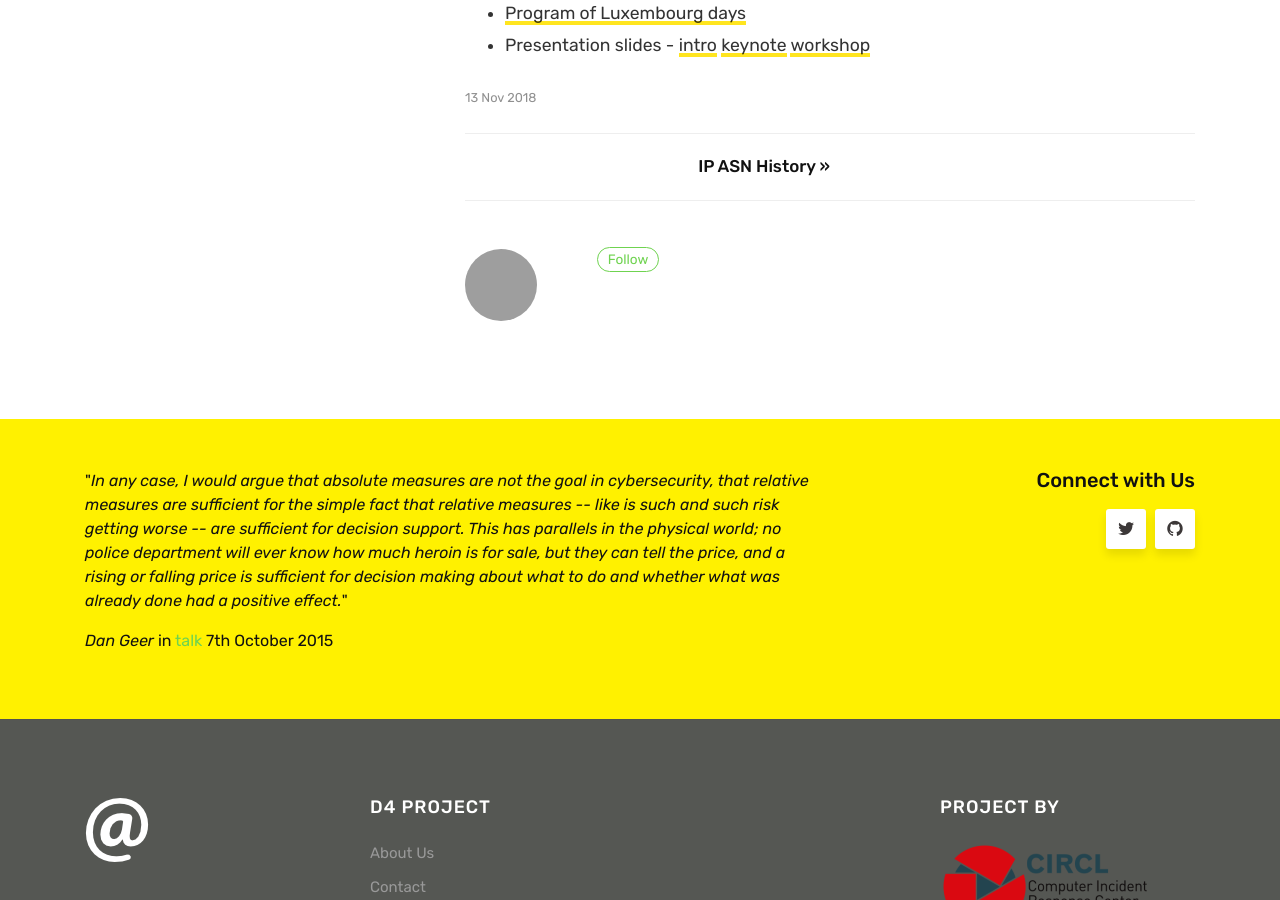
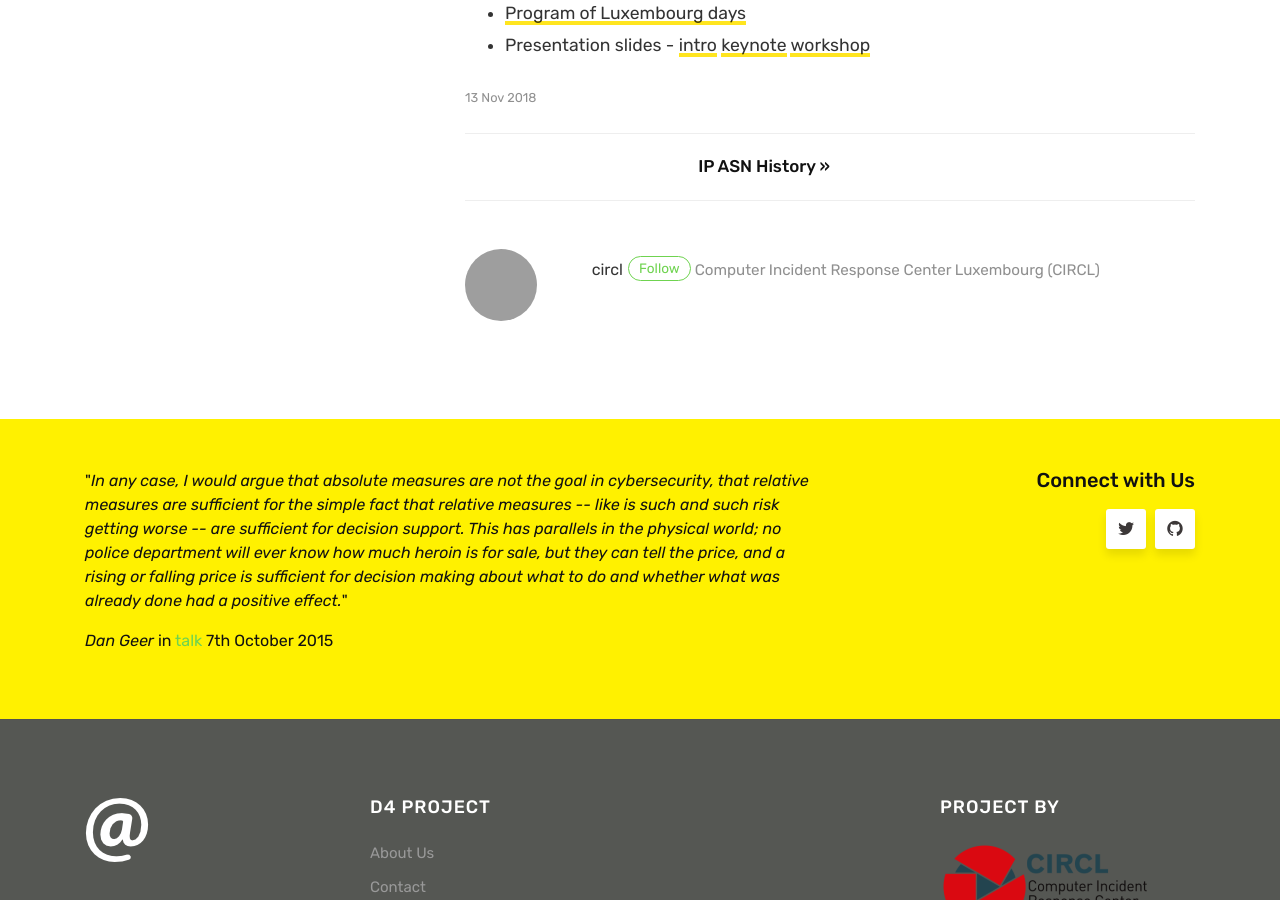
Before and after one commit to D4-project/d4-website, a Jekyll site: the page built from _posts/2018-11-13-Launch-D4-Project.md, in a window 1280 px wide and 900 px high, scrolled down 2008 px. Built offline with Jekyll 4.4.1, drawn with Linux system fonts in a browser that asks for light colours; some of the changed lines change nothing that is shown; grey boxes are pictures that could not be loaded.

Commit message:
add: [config] author added

```diff
--- a/_config.yml
+++ b/_config.yml
@@ -12,15 +12,15 @@ email: 'info@circl.lu'
 #sharethis: '<script type="text/javascript" src="//platform-api.sharethis.com/js/sharethis.js#property=5a6b2fe4fb197a0011c589f6&product=sticky-share-buttons"></script>'
 
 # Authors
-#authors:
-#  sal:
-#    name: Sal
-#    display_name: Sal
+authors:
+  CIRCL:
+    name: CIRCL
+    display_name: circl
 #    gravatar: e56154546cf4be74e393c62d1ae9f9d4
 #    email: wowthemesnet@gmail.com
-#    web: https://www.wowthemes.net/category/jekyll-themes/
-#    twitter: https://twitter.com/wowthemesnet
-#    description: "Author of Affiliates, a template available for WordPress, HTML, Ghost and Jekyll. You are currently previewing Jekyll template demo."
+    web: https://www.circl.lu/
+    twitter: https://twitter.com/d4_project
+    description: "Computer Incident Response Center Luxembourg (CIRCL)"
 #  john:
 #    name: John
 #    display_name: John
```
